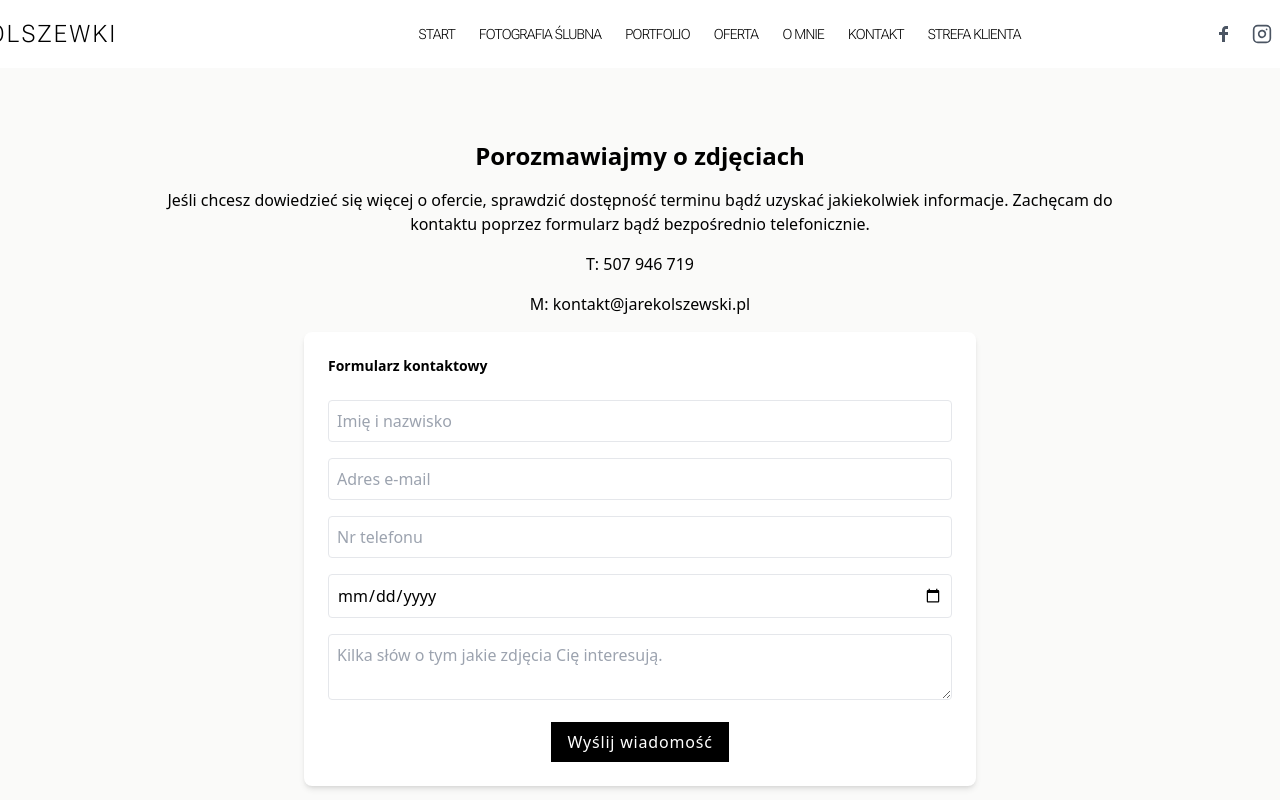
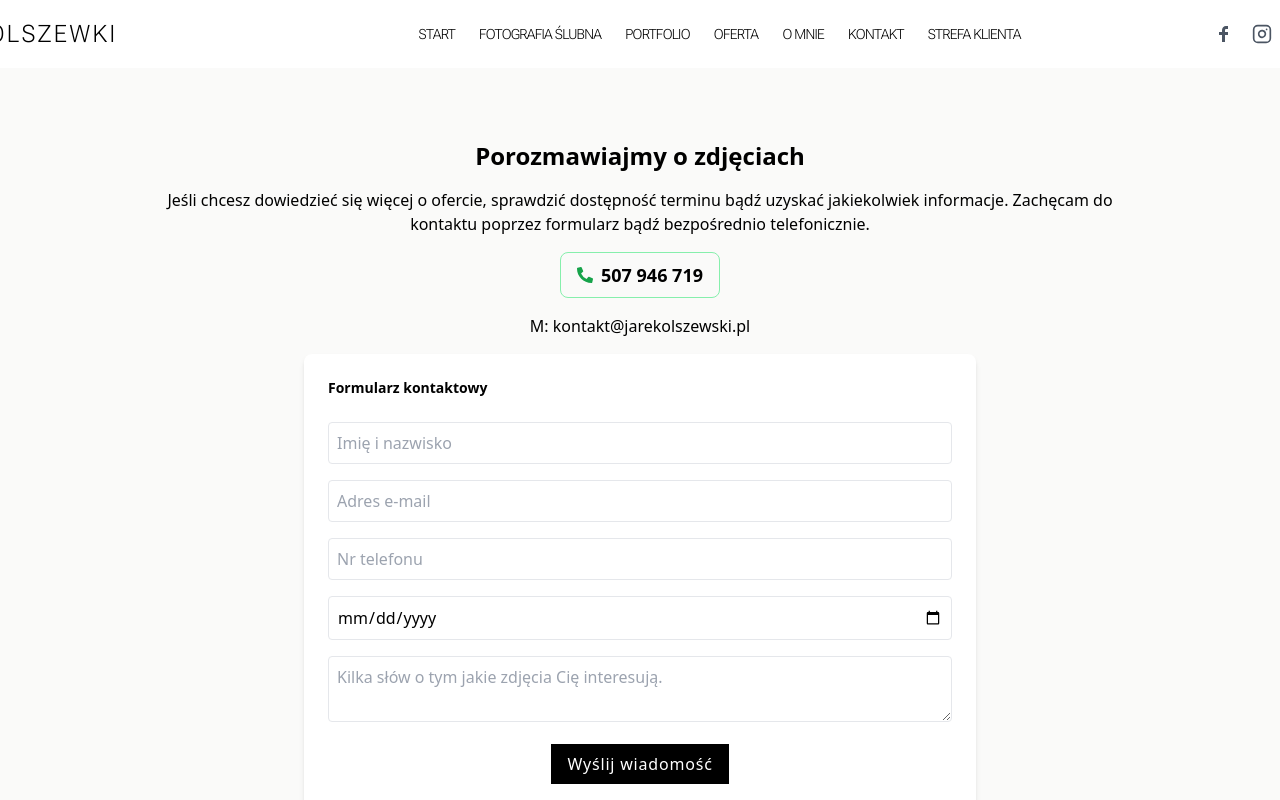
Before and after one commit to Nawija/jv3, a Next.js app: page /kontakt in a window 1280 px wide. Shown: the top 800 px of the page. Built offline with nearby package versions, Linux system fonts and the light colour scheme.

Commit message:
Update page.tsx

```diff
--- a/app/kontakt/page.tsx
+++ b/app/kontakt/page.tsx
@@ -1,4 +1,6 @@
-import ContactForm from "@/components/ContactForm"; // Adjust the import based on your file structure
+import ContactForm from "@/components/ContactForm";
+import Link from "next/link";
+import { FaPhoneAlt } from "react-icons/fa"; // Adjust the import based on your file structure
 
 export default function ContactPage() {
     return (
@@ -13,9 +15,9 @@ export default function ContactPage() {
                     Zachęcam do kontaktu poprzez formularz bądź bezpośrednio
                     telefonicznie.
                 </p>
-                <p>
-                    <strong>T:</strong> 507 946 719
-                </p>
+                <Link href='tel:507946719' className="flex items-center justify-center border w-max mx-auto px-4 py-2 border-green-300 rounded-lg">
+                    <FaPhoneAlt className="mr-2 text-green-600" /> <span className="text-lg font-bold">507 946 719</span>
+                </Link>
                 <p>
                     <strong>M:</strong> kontakt@jarekolszewski.pl
                 </p>
```
